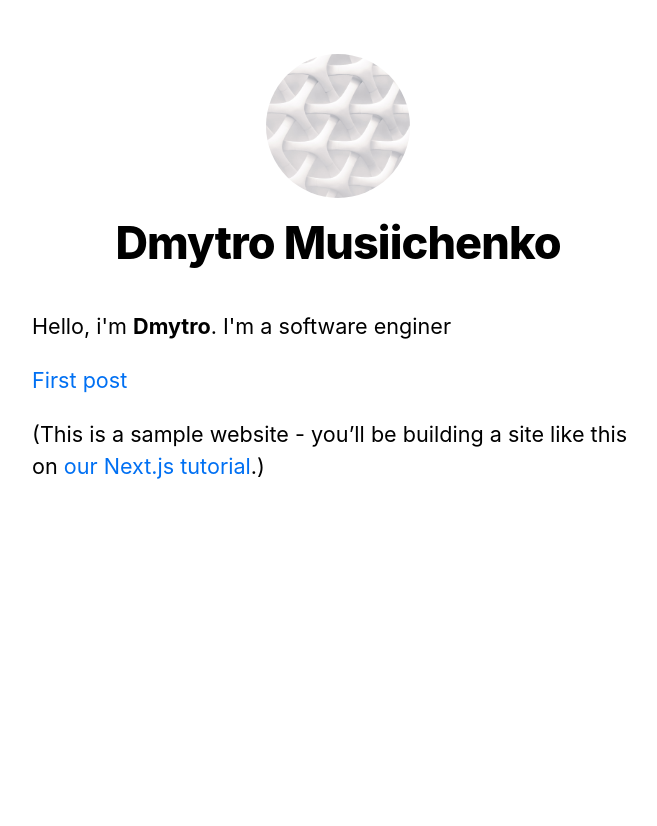
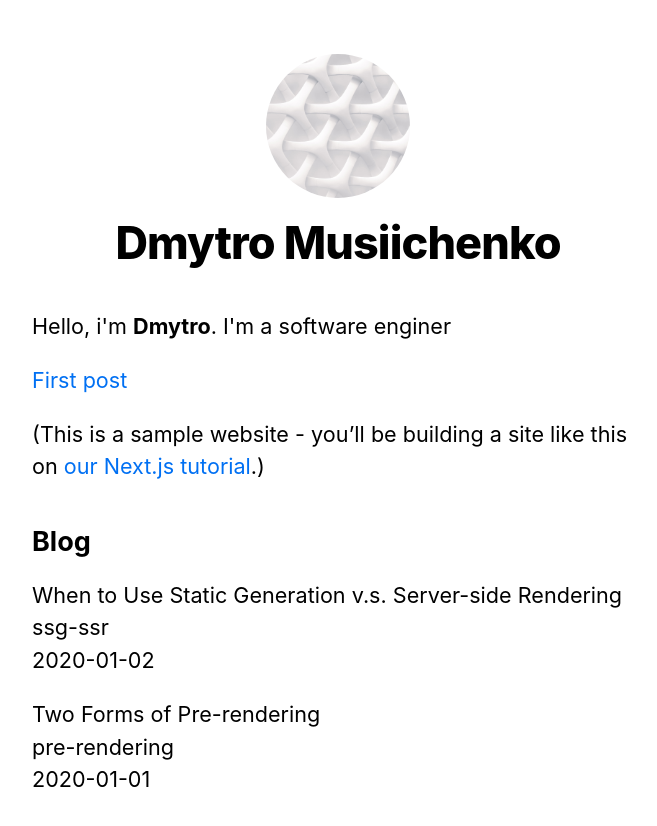
Before and after one commit to m4es7r0/next.js-test-blog, a Next.js app: page / in a window 1280 px wide. Shown: the top 826 px of the page, without its empty margins (302-959 px from the left). Before the commit the page ends 800 px from the top, so only its background shows below. Built offline with nearby package versions, Linux system fonts and the light colour scheme.

Commit message:
dynamic routs

```diff
--- a/pages/index.js
+++ b/pages/index.js
@@ -1,9 +1,13 @@
 import Head from "next/head";
 import Link from "next/link";
+
 import Layout, { siteTitle } from "../components/Layout";
+
 import utilStyles from "../styles/utils.module.css";
 
-export default function Home() {
+import { getSortedPostsData } from "../lib/posts";
+
+export default function Home({ allPostsData }) {
   return (
     <Layout home>
       <Head>
@@ -25,6 +29,29 @@ export default function Home() {
           .)
         </p>
       </section>
+      <section className={`${utilStyles.headingMd} ${utilStyles.padding1px}`}>
+        <h2 className={utilStyles.headingLg}>Blog</h2>
+        <ul className={utilStyles.list}>
+          {allPostsData.map(({ id, date, title }) => (
+            <li className={utilStyles.listItem} key={id}>
+              {title}
+              <br />
+              {id}
+              <br />
+              {date}
+            </li>
+          ))}
+        </ul>
+      </section>
     </Layout>
   );
 }
+
+export const getStaticProps = async () => {
+  const allPostsData = getSortedPostsData();
+  return {
+    props: {
+      allPostsData,
+    },
+  };
+};
--- a/pages/posts/first-post.js
+++ b/pages/posts/first-post.js
@@ -1,6 +1,6 @@
 import Head from "next/head";
+import Link from "next/link";
 import Script from "next/script";
-import Link from "next/link";
 
 import Layout from "../../components/Layout";
 
```
Also changed, not shown: pages/posts/[id].js (added, +44 -0 lines).
